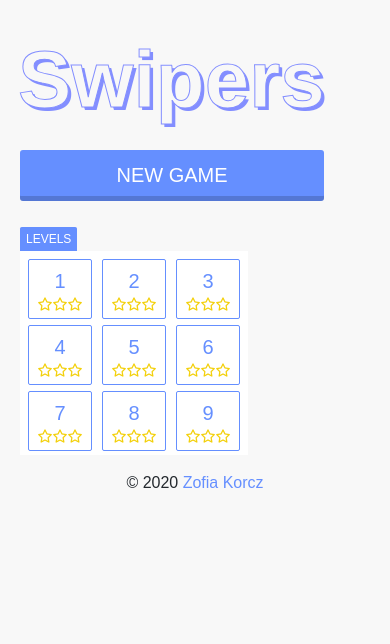
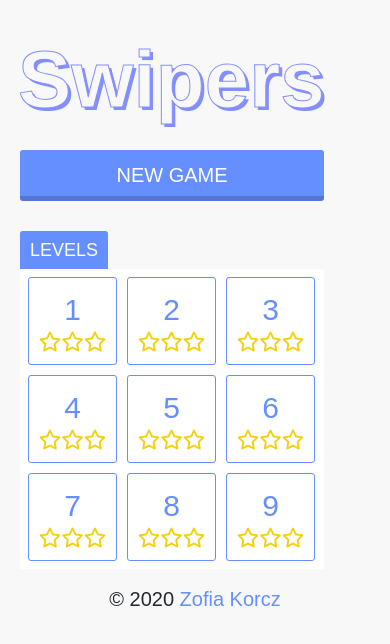
Before and after one commit to Calanthe/swipers, a React (Create React App) app: page / in a window 390 px wide. Shown: the top 644 px of the page. Built offline with nearby package versions, Linux system fonts and the light colour scheme.

Commit message:
level changes, tablet styles of levels display

```diff
--- a/src/index.scss
+++ b/src/index.scss
@@ -751,7 +751,7 @@ p {
 		position: relative;
 		display: grid;
 		grid-template-columns: repeat(3, 64px);
-		grid-template-rows: repeat(3, 56px);
+		grid-template-rows: repeat(3, 60px);
 		grid-auto-flow: row;
 		grid-gap: 10px;
 		margin: 50px 0 0 0;
@@ -863,6 +863,7 @@ $tile-size: 68px;
 
 		.header {
 			grid-template-columns: [col] 386px [col] 168px;
+			padding: 20px 0;
 		}
 
 		.header__score-wrapper {
@@ -1026,5 +1027,31 @@ $tile-size: 68px;
 		.menu-overlay__hints .fas {
 			margin-left: 48px;
 		}
+
+		.levels__header {
+			top: -38px;
+			font-size: 18px;
+			padding: 10px;
+		}
+
+		.levels {
+			grid-template-columns: repeat(3, 89px);
+			grid-template-rows: repeat(3, 88px);
+			max-width: 288px;
+			margin-top: 68px;
+		}
+
+		.levels__single-level {
+			height: 88px;
+			font-size: 20px;
+		}
+
+		.levels__level-no {
+			font-size: 30px;
+		}
+
+		.menu-overlay__credits {
+			font-size: 20px;
+		}
 	}
 }
--- a/src/js/misc/levels.tsx
+++ b/src/js/misc/levels.tsx
@@ -173,8 +173,8 @@ export const LEVELS: tileInLevel[][] = [
 			type: 1,
 			isFinishTile: true,
 			stars: {
-				maxPoints: 8,
-				minPoints: 11,
+				maxPoints: 7,
+				minPoints: 9,
 			},
 		},
 		{
@@ -190,12 +190,6 @@ export const LEVELS: tileInLevel[][] = [
 			isFinishTile: false,
 		},
 		{
-			positionX: 4,
-			positionY: 5,
-			type: 1,
-			isFinishTile: false,
-		},
-		{
 			positionX: 5,
 			positionY: 6,
 			type: 2,
@@ -204,12 +198,6 @@ export const LEVELS: tileInLevel[][] = [
 		{
 			positionX: 4,
 			positionY: 4,
-			type: 2,
-			isFinishTile: false,
-		},
-		{
-			positionX: 5,
-			positionY: 3,
 			type: 2,
 			isFinishTile: false,
 		},
@@ -258,8 +246,8 @@ export const LEVELS: tileInLevel[][] = [
 			type: 1,
 			isFinishTile: true,
 			stars: {
-				maxPoints: 6,
-				minPoints: 8,
+				maxPoints: 8,
+				minPoints: 10,
 			},
 		},
 		{
```
